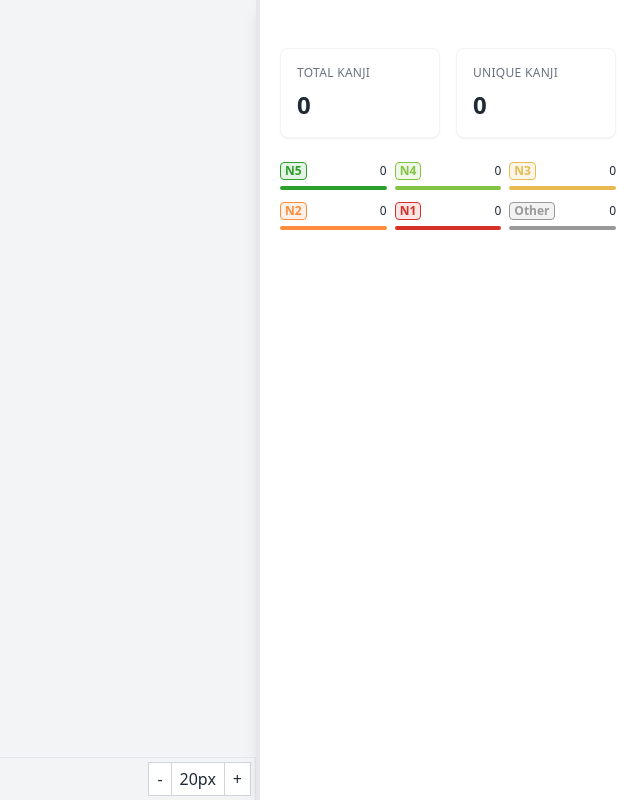
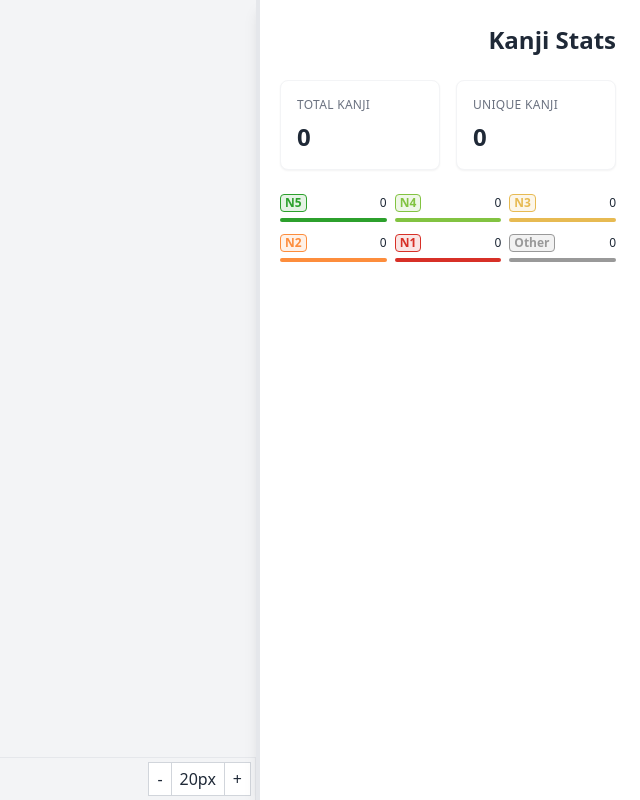
Before and after one commit to darrenburns/kanjibook, a React (Vite) app: page / in a window 1280 px wide. Shown: the whole page, without its empty margins (640-1280 px from the left). Built offline with nearby package versions, Linux system fonts and the light colour scheme.

Commit message:
Refinements in Sidebar

```diff
--- a/src/components/StatsDisplay.tsx
+++ b/src/components/StatsDisplay.tsx
@@ -54,6 +54,7 @@ const StatsDisplay: React.FC<StatsDisplayProps> = ({
   return (
     <div>
       <div className="flex justify-between items-center mb-6">
+        <div className="flex-grow">
           {highlightedKanji.size > 0 && (
             <button
               onClick={clearHighlightedKanji}
@@ -62,6 +63,8 @@ const StatsDisplay: React.FC<StatsDisplayProps> = ({
               Clear Highlights
             </button>
           )}
+        </div>
+        <h2 className="text-2xl font-extrabold text-gray-800">Kanji Stats</h2>
       </div>
 
       {/* Add the stat cards here */}
@@ -211,7 +214,7 @@ const KanjiItem: React.FC<KanjiItemProps> = ({
       <div className="flex items-center space-x-1 p-1">
         <button
           onClick={() => toggleKanjiHighlight(kanji)}
-          className={`w-3 h-3 flex-shrink-0 rounded-full border ${
+          className={`w-4 h-4 flex-shrink-0 rounded-full border ${
             isHighlighted
               ? 'bg-blue-500 border-blue-500'
               : 'bg-white border-gray-300 hover:bg-gray-100'
```
Lines whose indentation alone changed are shown as unchanged.
